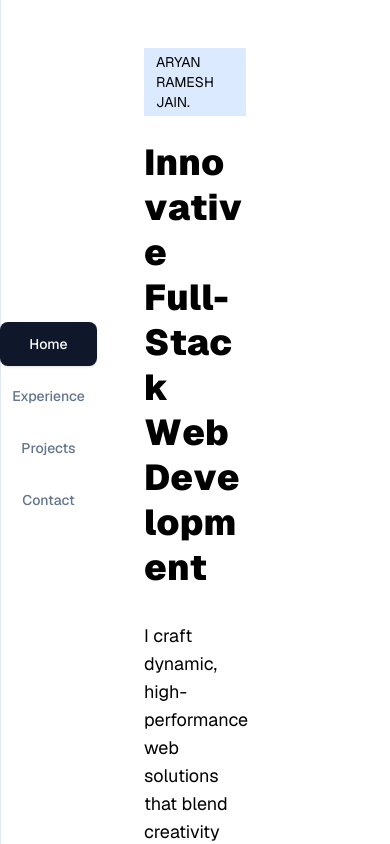
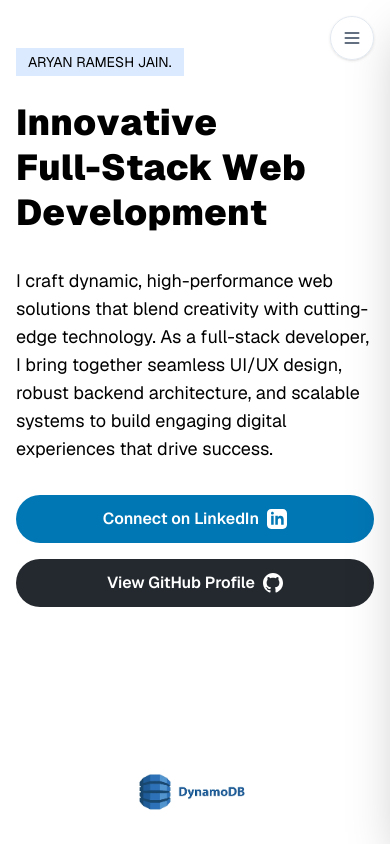
Before and after one commit to jainaryan04/portfolio-website, a Next.js app: page / in a window 390 px wide. Built offline with nearby package versions, Linux system fonts and the light colour scheme.

Commit message:
fux: responsiveness

```diff
--- a/src/app/contact/page.tsx
+++ b/src/app/contact/page.tsx
@@ -1,4 +1,3 @@
-import Link from "next/link";
 import { ArrowUpRight, Mail, Linkedin, Github } from "lucide-react";
 
 const links = [
@@ -25,7 +24,7 @@ const links = [
 export default function ContactPage() {
   return (
     <div className="min-h-screen bg-[#f7f8fc] text-slate-900">
-      <section className="mx-auto flex min-h-screen max-w-6xl flex-col justify-center px-6 py-20 sm:px-10 lg:px-8 lg:py-28 lg:pr-24">
+      <section className="mx-auto flex min-h-screen max-w-6xl flex-col justify-center px-4 py-16 sm:px-6 md:px-8 md:pl-28 lg:px-8 lg:py-28 lg:pr-24">
         {/* <div className="mb-8 inline-flex w-fit items-center rounded-full border border-slate-200 bg-white px-4 py-2 text-sm font-medium uppercase tracking-[0.3em] text-slate-600 shadow-sm">
           Contact
         </div> */}
--- a/src/app/experience/page.tsx
+++ b/src/app/experience/page.tsx
@@ -1,23 +1,3 @@
-import Link from "next/link";
-import { Briefcase, Code2, Sparkles } from "lucide-react";
-
-const highlights = [
-  {
-    title: "Focus",
-    description: "Product-minded development with a strong eye for usability and detail.",
-    icon: Sparkles,
-  },
-  {
-    title: "Craft",
-    description: "Pixel-precise interfaces combined with reliable full-stack implementation.",
-    icon: Code2,
-  },
-  {
-    title: "Experience",
-    description: "Building client-facing products and internal platforms across fast-moving teams.",
-    icon: Briefcase,
-  },
-];
 
 const experiences = [
   // {
@@ -32,8 +12,8 @@ const experiences = [
     role: "Full-Stack Web Developer Intern",
     company: "Urjacart Energy Labs Pvt Ltd",
     date: "Dec 24 - Aug 25",
-    description:
-      "Built responsive, accessible user interfaces and reusable components for client websites, shaping a polished digital presence across launches.",
+    // description:
+    //   "Built responsive, accessible user interfaces and reusable components for client websites, shaping a polished digital presence across launches.",
     bulletPoints: [
       "Developed and scaled a full-stack eCommerce platform (UrjaCart) using React, Node.js, PostgreSQL, and Razorpay APIs, contributing to 8× revenue growth (240M → 1.92B INR annually).",
       "Built and maintained admin dashboards for product, order, and user management, improving operational efficiency across multiple internal teams.",
@@ -46,7 +26,7 @@ const experiences = [
 export default function AboutPage() {
   return (
     <div className="min-h-screen bg-[#f7f8fc] text-slate-900">
-      <section className="mx-auto flex max-w-6xl flex-col px-6 py-20 sm:px-10 lg:px-8 lg:py-28 lg:pr-24">
+      <section className="mx-auto flex max-w-6xl flex-col px-4 py-16 sm:px-6 md:px-8 md:pl-28 lg:px-8 lg:py-28 lg:pr-24">
         {/* <div className="mb-8 inline-flex w-fit items-center rounded-full border border-slate-200 bg-white px-4 py-2 text-sm font-medium uppercase tracking-[0.3em] text-slate-600 shadow-sm">
           About
         </div>
--- a/src/app/page.tsx
+++ b/src/app/page.tsx
@@ -44,8 +44,8 @@ const Hero = () => {
   ];
 
   return (
-    <div className="px-36 py-12 md:py-24 w-full mx-auto h-[100vh] overflow-hidden bg-white text-black">
-      <div className="flex flex-col md:flex-row gap-8">
+    <div className="mx-auto min-h-screen w-full overflow-hidden bg-white px-4 py-12 text-black sm:px-6 md:px-8 md:py-24 md:pl-28 lg:px-36">
+      <div className="flex flex-col gap-8 md:flex-row">
         <div className="md:w-1/2">
           <div className="inline-block bg-blue-100 px-3 py-1 mb-6 text-sm">
             ARYAN RAMESH JAIN.
--- a/src/app/projects/page.tsx
+++ b/src/app/projects/page.tsx
@@ -32,7 +32,7 @@ const projects = [
 export default function ProjectsPage() {
   return (
     <div className="min-h-screen bg-[#f7f8fc] text-slate-900">
-      <section className="mx-auto flex min-h-screen max-w-6xl items-center justify-center px-6 py-8 sm:px-10 lg:px-8 lg:py-10 lg:pr-24">
+      <section className="mx-auto flex min-h-screen max-w-6xl items-center justify-center px-4 py-8 sm:px-6 md:px-8 md:pl-28 lg:px-8 lg:py-10 lg:pr-24">
         {/* <div className="mb-8 inline-flex w-fit items-center rounded-full border border-slate-200 bg-white px-4 py-2 text-sm font-medium uppercase tracking-[0.3em] text-slate-600 shadow-sm">
           Projects
         </div> */}
--- a/src/components/Navbar.tsx
+++ b/src/components/Navbar.tsx
@@ -2,6 +2,8 @@
 
 import Link from "next/link";
 import { usePathname } from "next/navigation";
+import { useState } from "react";
+import { Menu, X } from "lucide-react";
 
 const menu = [
   { label: "Home", path: "/" },
@@ -12,15 +14,40 @@ const menu = [
 
 const RightNavbar = () => {
   const pathname = usePathname();
+  const [isOpen, setIsOpen] = useState(false);
+
+  const closeMenu = () => setIsOpen(false);
 
   return (
-    <nav className="fixed left-0 top-0 z-[1000] flex h-screen w-24 flex-col items-center justify-center border-l border-slate-200 bg-white/80 backdrop-blur-lg">
-      <div className="flex flex-col items-stretch gap-2">
+    <>
+      <button
+        type="button"
+        onClick={() => setIsOpen((prev) => !prev)}
+        className="fixed right-4 top-4 z-[1100] flex h-11 w-11 items-center justify-center rounded-full border border-slate-200 bg-white/90 text-slate-700 shadow-sm backdrop-blur md:hidden"
+        aria-label="Toggle navigation"
+        aria-expanded={isOpen}
+      >
+        {isOpen ? <X className="h-5 w-5" /> : <Menu className="h-5 w-5" />}
+      </button>
+
+      {isOpen && (
+        <div
+          className="fixed inset-0 z-[1000] bg-slate-950/30 backdrop-blur-sm md:hidden"
+          onClick={closeMenu}
+        />
+      )}
+
+      <nav
+        className={`fixed inset-y-0 right-0 z-[1001] flex w-72 max-w-[85vw] flex-col justify-center border-l border-slate-200 bg-white/95 p-6 shadow-2xl transition-transform duration-300 md:left-0 md:right-auto md:h-screen md:w-24 md:flex-row md:items-center md:justify-center md:border-l md:border-slate-200 md:bg-white/80 md:p-0 md:shadow-none ${
+          isOpen ? "translate-x-0" : "translate-x-full md:translate-x-0"
+        }`}
+      >
+        <div className="flex flex-col items-stretch gap-2 md:items-center">
           {menu.map((item) => {
             const isActive = pathname === item.path || (item.path !== "/" && pathname.startsWith(item.path));
 
             return (
-            <Link href={item.path} key={item.path}>
+              <Link href={item.path} key={item.path} onClick={closeMenu}>
                 <div
                   className={`flex w-full cursor-pointer justify-center rounded-lg p-3 text-sm font-medium transition-all duration-200 ${
                     isActive
@@ -35,6 +62,7 @@ const RightNavbar = () => {
           })}
         </div>
       </nav>
+    </>
   );
 };
 
--- a/src/components/Skills.tsx
+++ b/src/components/Skills.tsx
@@ -19,15 +19,35 @@ const Skills: React.FC<SkillsProps> = ({
 }) => {
   const [position, setPosition] = useState<Position>({ x: 0, y: 0 });
   const [currentIndex, setCurrentIndex] = useState<number>(0);
+  const [isMobile, setIsMobile] = useState<boolean>(false);
   const intervalRef = useRef<NodeJS.Timeout | null>(null);
 
   useEffect(() => {
+    const updateIsMobile = () => setIsMobile(window.innerWidth < 768);
+    updateIsMobile();
+
+    window.addEventListener('resize', updateIsMobile);
+
+    return () => {
+      window.removeEventListener('resize', updateIsMobile);
+    };
+  }, []);
+
+  useEffect(() => {
+    if (!isMobile) {
       const handleMouseMove = (e: MouseEvent): void => {
         setPosition({ x: e.clientX, y: e.clientY });
       };
 
       window.addEventListener('mousemove', handleMouseMove);
 
+      return () => {
+        window.removeEventListener('mousemove', handleMouseMove);
+      };
+    }
+  }, [isMobile]);
+
+  useEffect(() => {
     if (media.length > 1) {
       intervalRef.current = setInterval(() => {
         setCurrentIndex(prevIndex => (prevIndex + 1) % media.length);
@@ -35,7 +55,6 @@ const Skills: React.FC<SkillsProps> = ({
     }
 
     return () => {
-      window.removeEventListener('mousemove', handleMouseMove);
       if (intervalRef.current) clearInterval(intervalRef.current);
     };
   }, [media.length, changeSpeed]);
@@ -47,14 +66,21 @@ const Skills: React.FC<SkillsProps> = ({
 
   return (
     <div
-      className={`absolute z-50 overflow-hidden ${className}`}
-      style={{
+      className={`z-50 overflow-hidden ${className} ${isMobile ? 'fixed bottom-6 left-1/2 -translate-x-1/2' : 'absolute'}`}
+      style={
+        isMobile
+          ? {
+              pointerEvents: 'none',
+              transition: 'opacity 0.1s ease-in-out',
+            }
+          : {
               left: `${position.x}px`,
               top: `${position.y}px`,
               transform: 'translate(-50%, -50%)',
               pointerEvents: 'none',
               transition: 'opacity 0.1s ease-in-out',
-      }}
+            }
+      }
     >
       {isVideo ? (
         <video
```
Lines whose indentation alone changed are shown as unchanged.
